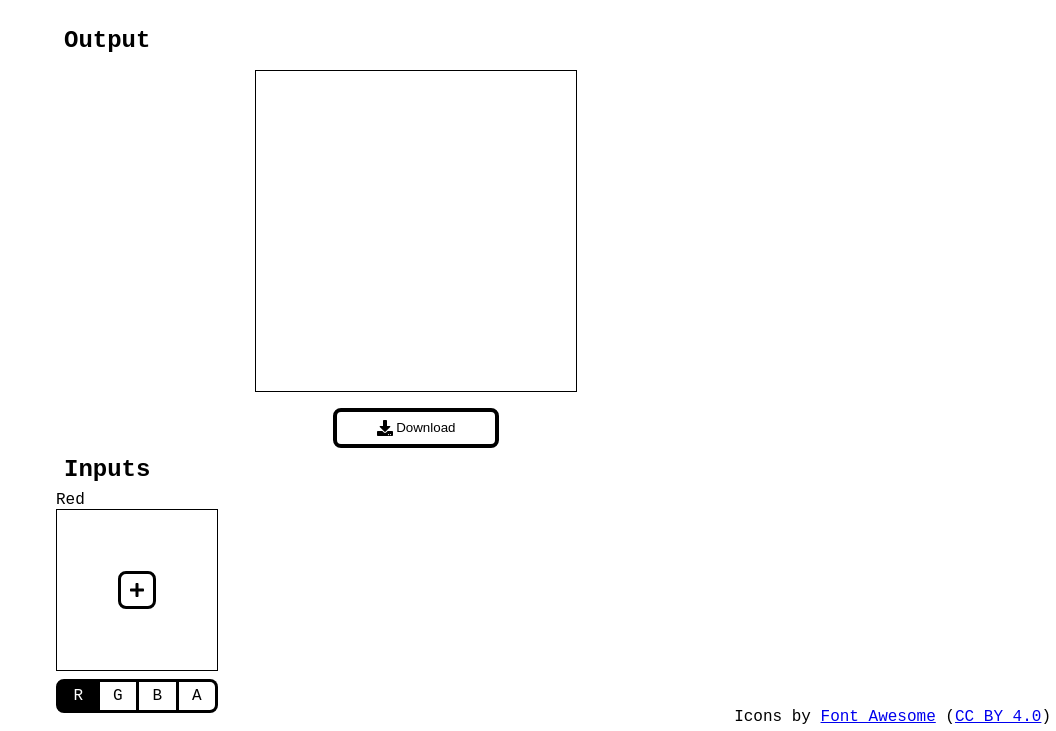
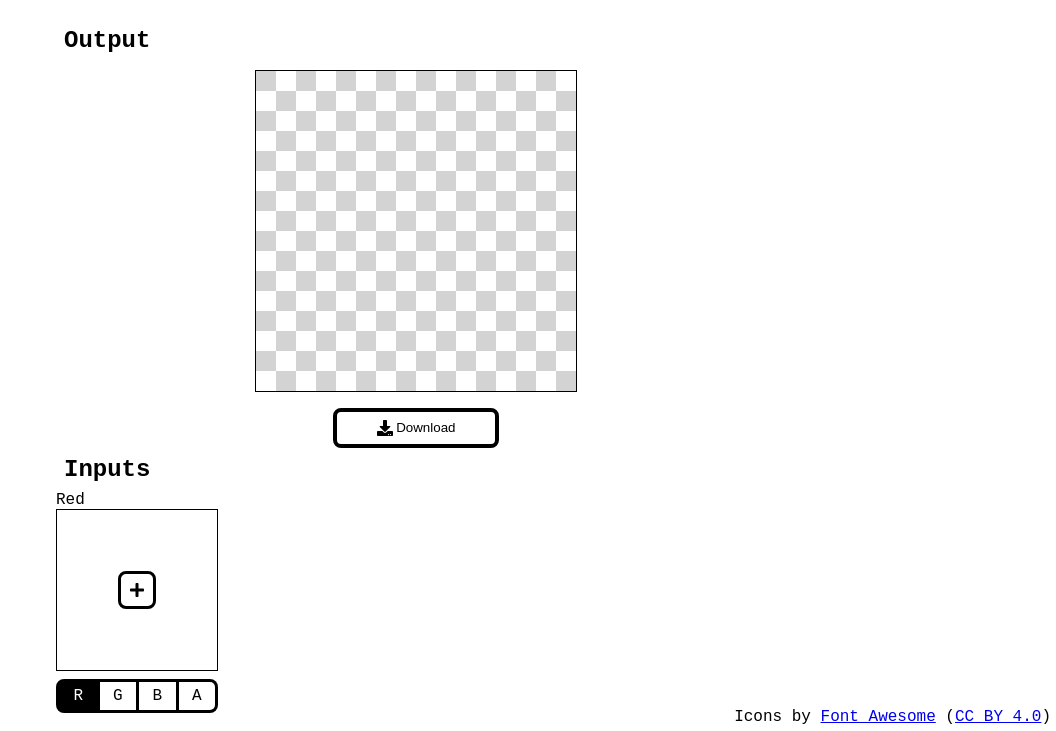
Before and after one commit to mccreery/channel-packer, a plain HTML site: page index.html in a window 1280 px wide. Shown: the part 69-800 px from the top of the page, without its empty margins (224-1280 px from the left). Drawn offline with Linux system fonts and the light colour scheme.

Commit message:
Add checker background to canvases

```diff
--- a/style.css
+++ b/style.css
@@ -11,6 +11,8 @@ h2 {
 
 canvas {
   object-fit: contain;
+  background: url(checker.svg) repeat;
+  background-size: 12.5%;
 }
 
 #output-canvas {
```
Also changed, not shown: checker.svg (added).
